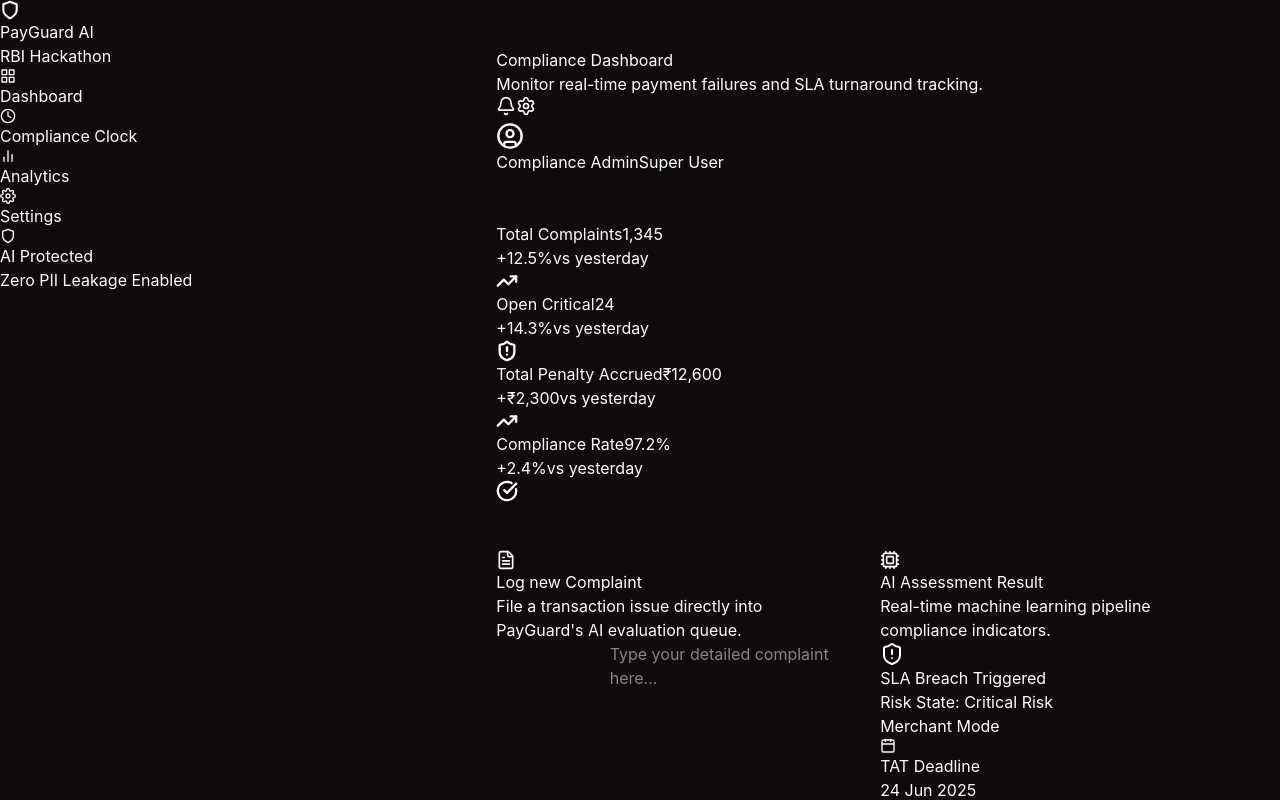
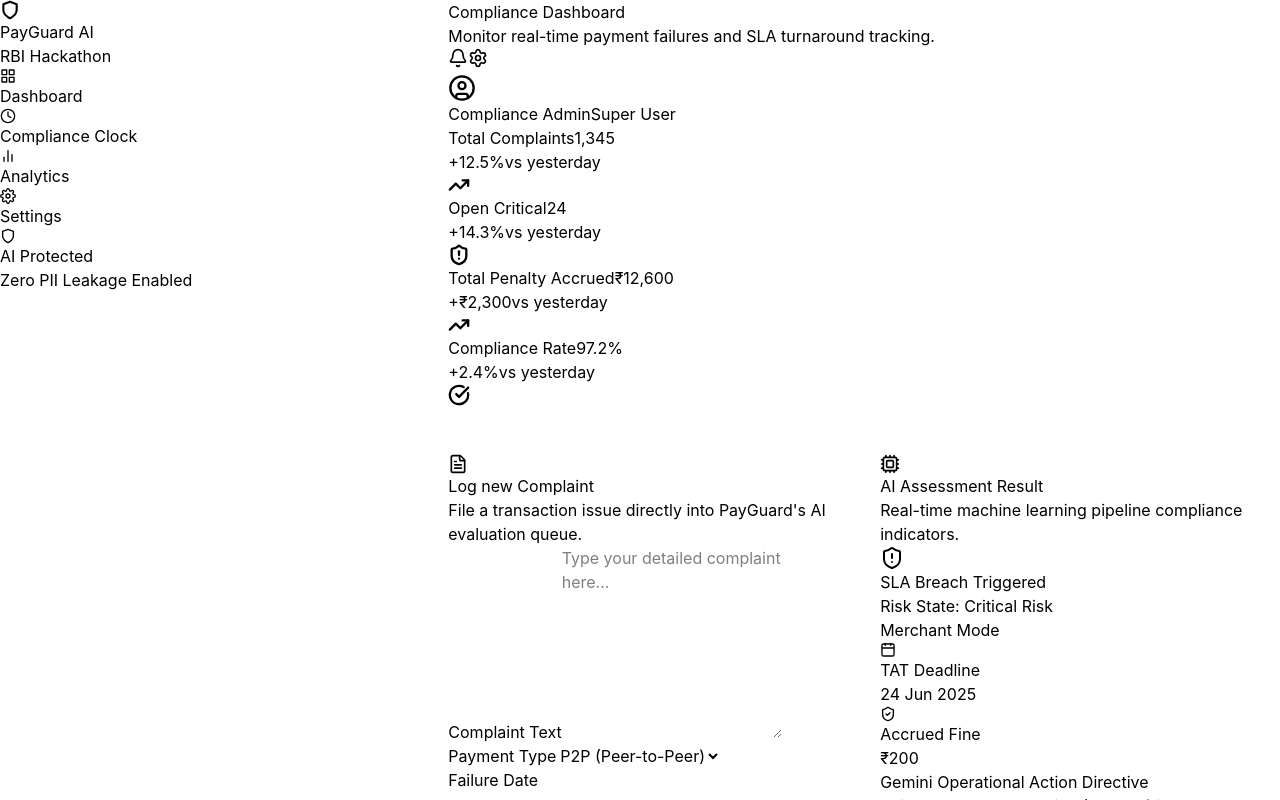
Before and after one commit to himani-io/RBI_TAT, a React (Vite) app: page / in a window 1280 px wide. Shown: the top 800 px of the page. Built offline with nearby package versions, Linux system fonts and the light colour scheme.

Commit message:
integrated routes

```diff
--- a/src/App.jsx
+++ b/src/App.jsx
@@ -1,19 +1,30 @@
-import {Route, Routes} from "react-router-dom";
+import { Routes, Route } from "react-router-dom";
+import Sidebar from "./components/Sidebar";
+import Navbar from "./components/Navbar";
 
 import Dashboard from "./pages/Dashboard";
+import History from "./pages/History";
 import Analytics from "./pages/Analytics";
-import History from "./pages/History";
+// import Settings from "./pages/Settings";
 import NotFound from "./pages/NotFound";
 
 function App() {
-    return (
+  return (
+    <div className="flex min-h-screen">
+      <Sidebar />
+
+      <div className="flex-1 ml-64">
+        <Navbar />
+
         <Routes>
-            <Route path="/" element={<Dashboard />}></Route>
-            <Route path="/history" element={<History />}></Route>
-            <Route path="/analytics" element={<Analytics />}></Route>
-           <Route path="/*" element={<NotFound />}></Route>
+          <Route path="/" element={<Dashboard />} />
+          <Route path="/history" element={<History />} />
+          <Route path="/analytics" element={<Analytics />} />
+          <Route path="*" element={<NotFound />} />
         </Routes>
-    )
+      </div>
+    </div>
+  );
 }
 
 export default App;
--- a/src/components/Sidebar.jsx
+++ b/src/components/Sidebar.jsx
@@ -1,4 +1,5 @@
 import React from "react";
+import { NavLink } from "react-router-dom";
 import {
   FiGrid,
   FiClock,
@@ -7,12 +8,16 @@
   FiShield,
 } from "react-icons/fi";
 
-function SidebarItem({ icon, text, active }) {
+function SidebarItem({ icon, text, to }) {
   return (
-    <div className={`sidebar-item ${active ? "active" : ""}`}>
+    <NavLink
+      to={to}
+      end={to === "/"}
+      className={({ isActive }) => `sidebar-item${isActive ? " active" : ""}`}
+    >
       <span className="sidebar-item-icon">{icon}</span>
-      <span>{text}</span>
-    </div>
+      <span className="sidebar-item-text">{text}</span>
+    </NavLink>
   );
 }
 
@@ -20,26 +25,39 @@
   return (
     <aside className="sidebar">
       <div className="sidebar-top">
-        <div className="logo">
+        <NavLink to="/" className="logo">
           <div className="logo-icon">
             <FiShield size={20} style={{ strokeWidth: 2.5 }} />
           </div>
+
           <div className="logo-text">
             <h1>PayGuard AI</h1>
             <p>RBI Hackathon</p>
           </div>
-        </div>
+        </NavLink>
 
         <nav className="sidebar-menu">
-          <SidebarItem icon={<FiGrid />} text="Dashboard" active />
-          <SidebarItem icon={<FiClock />} text="Compliance Clock" />
-          <SidebarItem icon={<FiBarChart2 />} text="Analytics" />
-          <SidebarItem icon={<FiSettings />} text="Settings" />
+          <SidebarItem icon={<FiGrid />} text="Dashboard" to="/" />
+
+          <SidebarItem
+            icon={<FiClock />}
+            text="Compliance Clock"
+            to="/history"
+          />
+
+          <SidebarItem
+            icon={<FiBarChart2 />}
+            text="Analytics"
+            to="/analytics"
+          />
+
+          <SidebarItem icon={<FiSettings />} text="Settings" to="/settings" />
         </nav>
       </div>
 
       <div className="sidebar-footer">
         <FiShield className="footer-icon" />
+
         <div>
           <h2>AI Protected</h2>
           <p>Zero PII Leakage Enabled</p>
--- /dev/null
+++ b/src/layouts/MainLayout.jsx
@@ -0,0 +1,23 @@
+import { Outlet } from "react-router-dom";
+import Sidebar from "../components/Sidebar";
+import Navbar from "../components/Navbar";
+
+function MainLayout() {
+  return (
+    <div className="flex min-h-screen bg-[#0f0a0e] text-white">
+      <Sidebar />
+
+      <div className="flex-1 ml-64 p-8 md:p-12 overflow-x-hidden">
+        <div className="max-w-7xl mx-auto">
+          <Navbar />
+
+          <div className="mt-8">
+            <Outlet />
+          </div>
+        </div>
+      </div>
+    </div>
+  );
+}
+
+export default MainLayout;
--- a/src/pages/Dashboard.jsx
+++ b/src/pages/Dashboard.jsx
@@ -1,34 +1,23 @@
-import React, { useState } from "react";
-import Sidebar from "../components/Sidebar.jsx";
-import Navbar from "../components/Navbar.jsx";
-import KPICards from "../components/KPICards.jsx";
-import ComplaintForms from "../components/ComplaintForms.jsx";
-import ResultCards from "../components/ResultCard.jsx";
-import HistoryTable from "../components/HistoryTable.jsx";
+import { useState } from "react";
+
+import KPICards from "../components/KPICards";
+import ComplaintForms from "../components/ComplaintForms";
+import ResultCards from "../components/ResultCard";
+import HistoryTable from "../components/HistoryTable";
 
 function Dashboard() {
   const [evaluationResult, setEvaluationResult] = useState(null);
 
   return (
-    <div className="flex min-h-screen bg-[#0f0a0e] text-white font-sans antialiased">
-      <Sidebar />
+    <div className="space-y-12">
+      <KPICards />
 
-      <div className="flex-1 min-h-screen ml-64 p-8 md:p-12 overflow-x-hidden">
-        <div className="max-w-7xl mx-auto space-y-12">
-          <Navbar />
+      <div className="grid grid-cols-1 lg:grid-cols-2 gap-8">
+        <ComplaintForms onAnalyze={setEvaluationResult} />
+        <ResultCards data={evaluationResult} />
+      </div>
 
-          <KPICards />
-
-          <div className="grid grid-cols-1 gap-8 lg:grid-cols-2 items-start">
-            <ComplaintForms onAnalyze={setEvaluationResult} />
-            <ResultCards data={evaluationResult} />
-          </div>
-
-          <div className="pt-4">
-            <HistoryTable />
-          </div>
-        </div>
-      </div>
+      <HistoryTable />
     </div>
   );
 }
```
